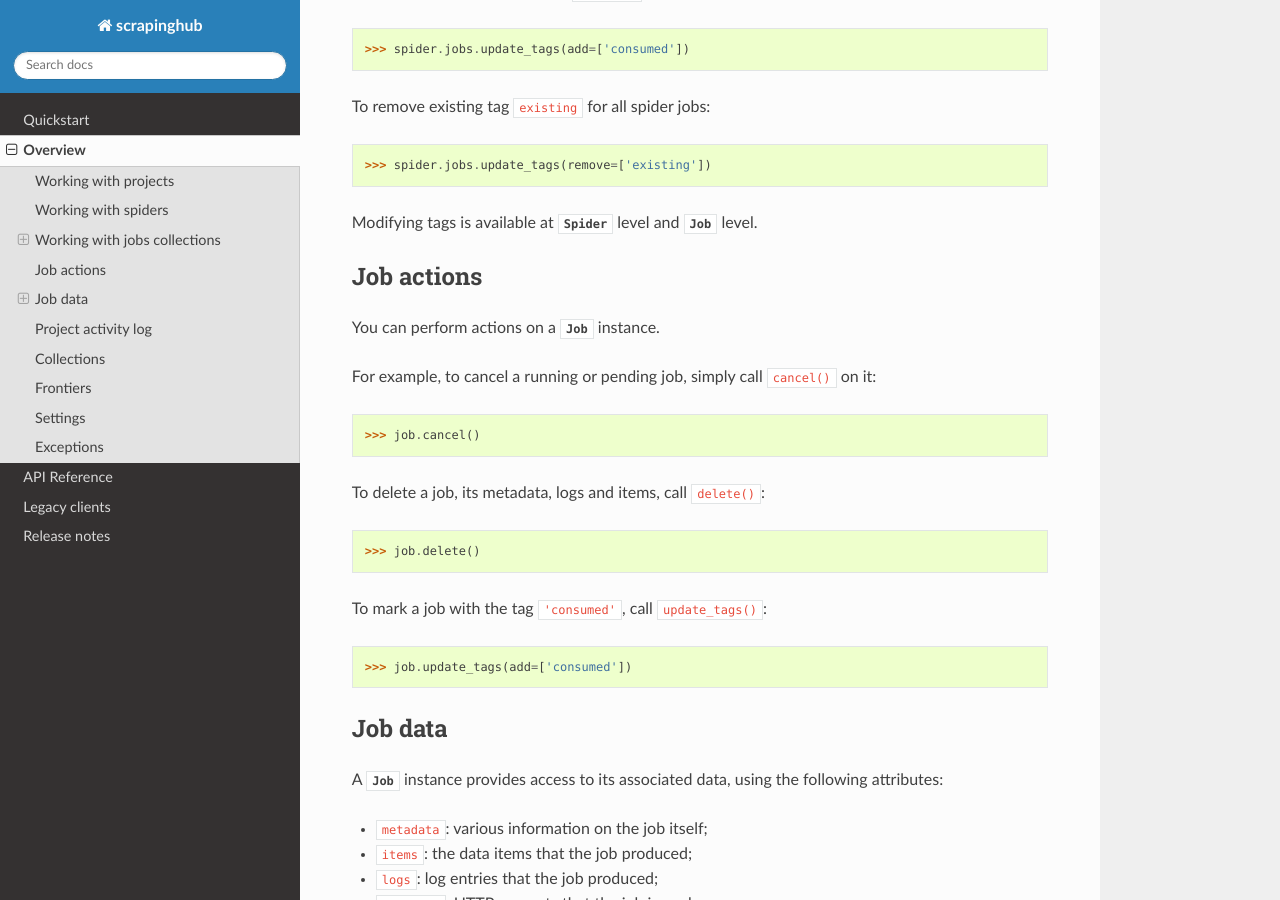
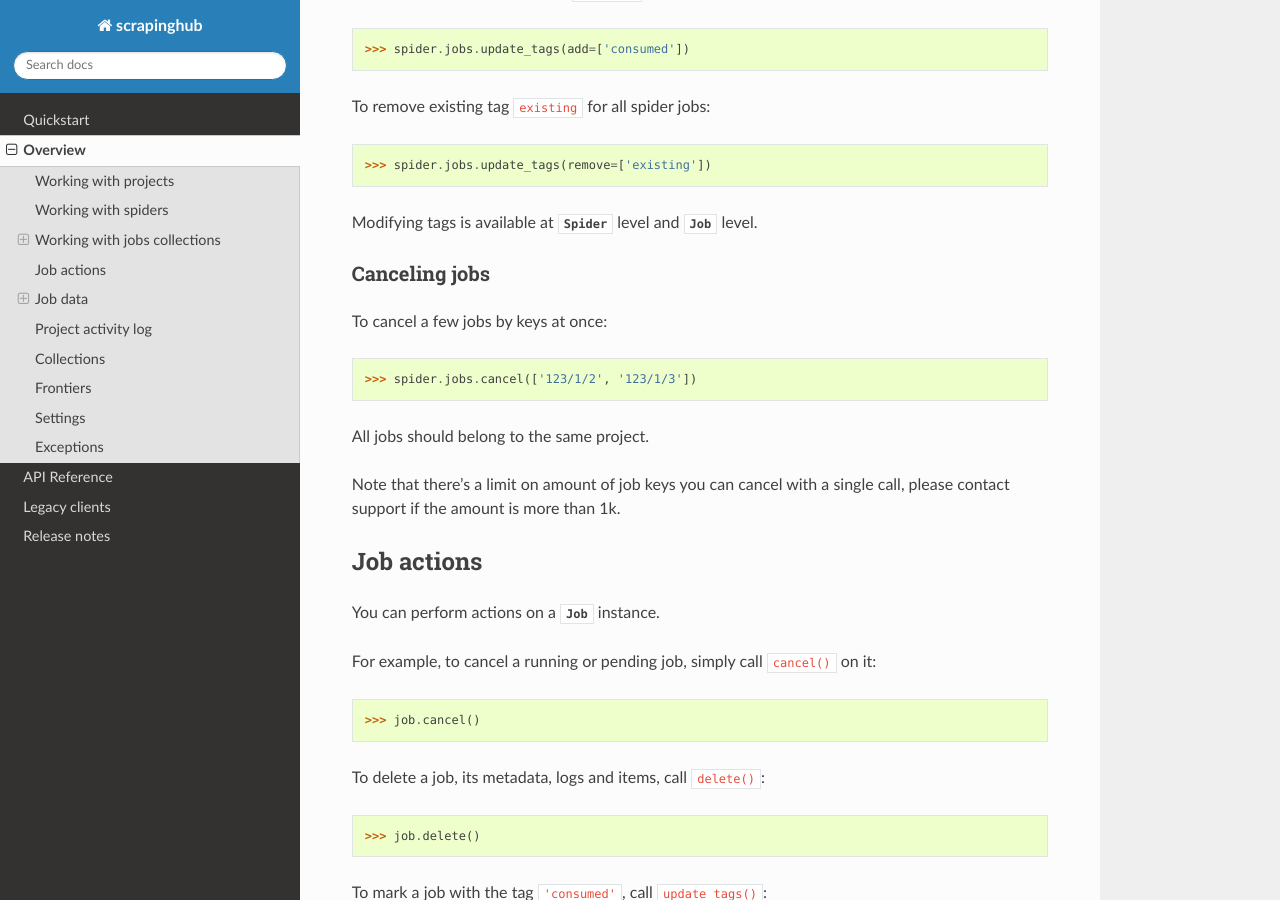
Before and after one commit to scrapinghub/python-scrapinghub, a Sphinx documentation site: the page built from docs/client/overview.rst, in a window 1280 px wide and 900 px high, scrolled down 6689 px. Built offline with Sphinx 7.4.7 and the Read the Docs theme 2.0.0, drawn with Linux system fonts in a browser that asks for light colours.

Commit message:
Extend docs for new cancelation feature

```diff
--- a/docs/client/overview.rst
+++ b/docs/client/overview.rst
@@ -320,6 +320,19 @@ To remove existing tag ``existing`` for all spider jobs::
 
 Modifying tags is available at :class:`~scrapinghub.client.spiders.Spider`
 level and :class:`~scrapinghub.client.jobs.Job` level.
+
+
+Canceling jobs
+^^^^^^^^^^^^^^
+
+To cancel a few jobs by keys at once::
+
+    >>> spider.jobs.cancel(['123/1/2', '123/1/3'])
+
+All jobs should belong to the same project.
+
+Note that there's a limit on amount of job keys you can cancel with a single call,
+please contact support if the amount is more than 1k.
 
 
 .. _job:
```
